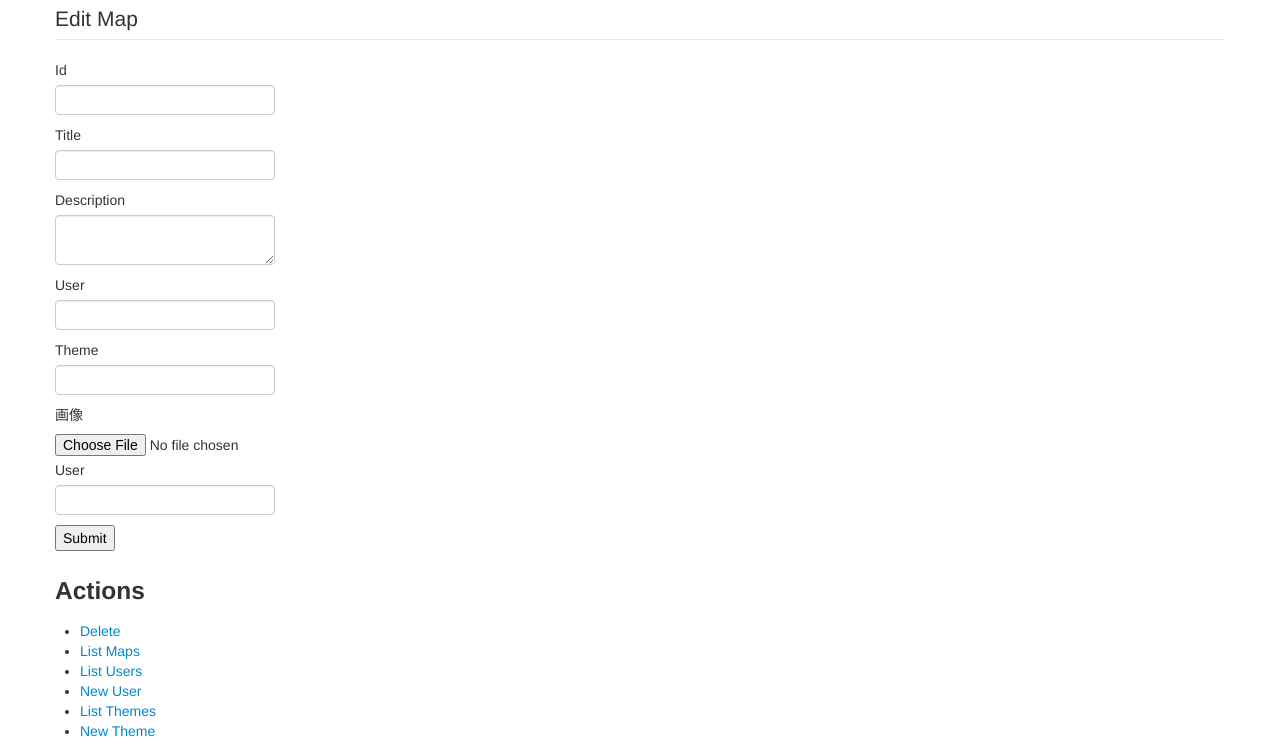
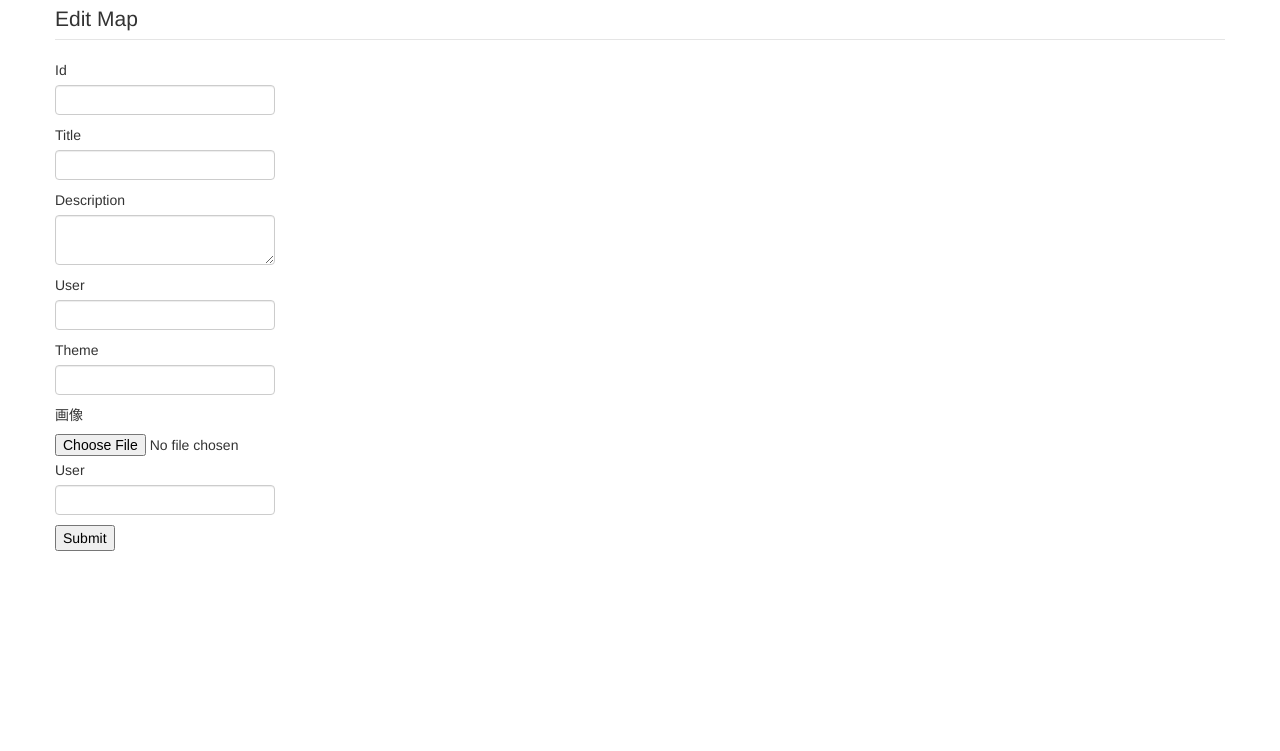
Before and after one commit to kazuhirosaji/livdesn, a CakePHP app: the page made by app/View/Maps/edit.ctp in a window 1280 px wide. Shown: the part 61-812 px from the top of the page. After the commit the page ends 612 px from the top, so only its background shows below. Run offline with PHP 8.4 and a stand-in for CakePHP, Linux system fonts and the light colour scheme; the template is opened without the code that fills it, so the values that code supplies are empty; form fields are guessed from the names that the template uses; some libraries are stand-ins or nearby versions.

Commit message:
change Map's view add edit page design.

```diff
--- a/app/View/Maps/edit.ctp
+++ b/app/View/Maps/edit.ctp
@@ -1,4 +1,3 @@
-<div class="maps form">
 <?php echo $this->Form->create('Map', array('type' => 'file')); ?>
 	<fieldset>
 		<legend><?php echo __('Edit Map'); ?></legend>
@@ -17,16 +16,3 @@
 	?>
 	</fieldset>
 <?php echo $this->Form->end(__('Submit')); ?>
-</div>
-<div class="actions">
-	<h3><?php echo __('Actions'); ?></h3>
-	<ul>
-
-		<li><?php echo $this->Form->postLink(__('Delete'), array('action' => 'delete', $this->Form->value('Map.id')), array(), __('Are you sure you want to delete # %s?', $this->Form->value('Map.id'))); ?></li>
-		<li><?php echo $this->Html->link(__('List Maps'), array('action' => 'index')); ?></li>
-		<li><?php echo $this->Html->link(__('List Users'), array('controller' => 'users', 'action' => 'index')); ?> </li>
-		<li><?php echo $this->Html->link(__('New User'), array('controller' => 'users', 'action' => 'add')); ?> </li>
-		<li><?php echo $this->Html->link(__('List Themes'), array('controller' => 'themes', 'action' => 'index')); ?> </li>
-		<li><?php echo $this->Html->link(__('New Theme'), array('controller' => 'themes', 'action' => 'add')); ?> </li>
-	</ul>
-</div>
```
Also changed, not shown: app/View/Maps/add.ctp (+0 -13 lines), app/View/Maps/view.ctp (+1 -13 lines).
